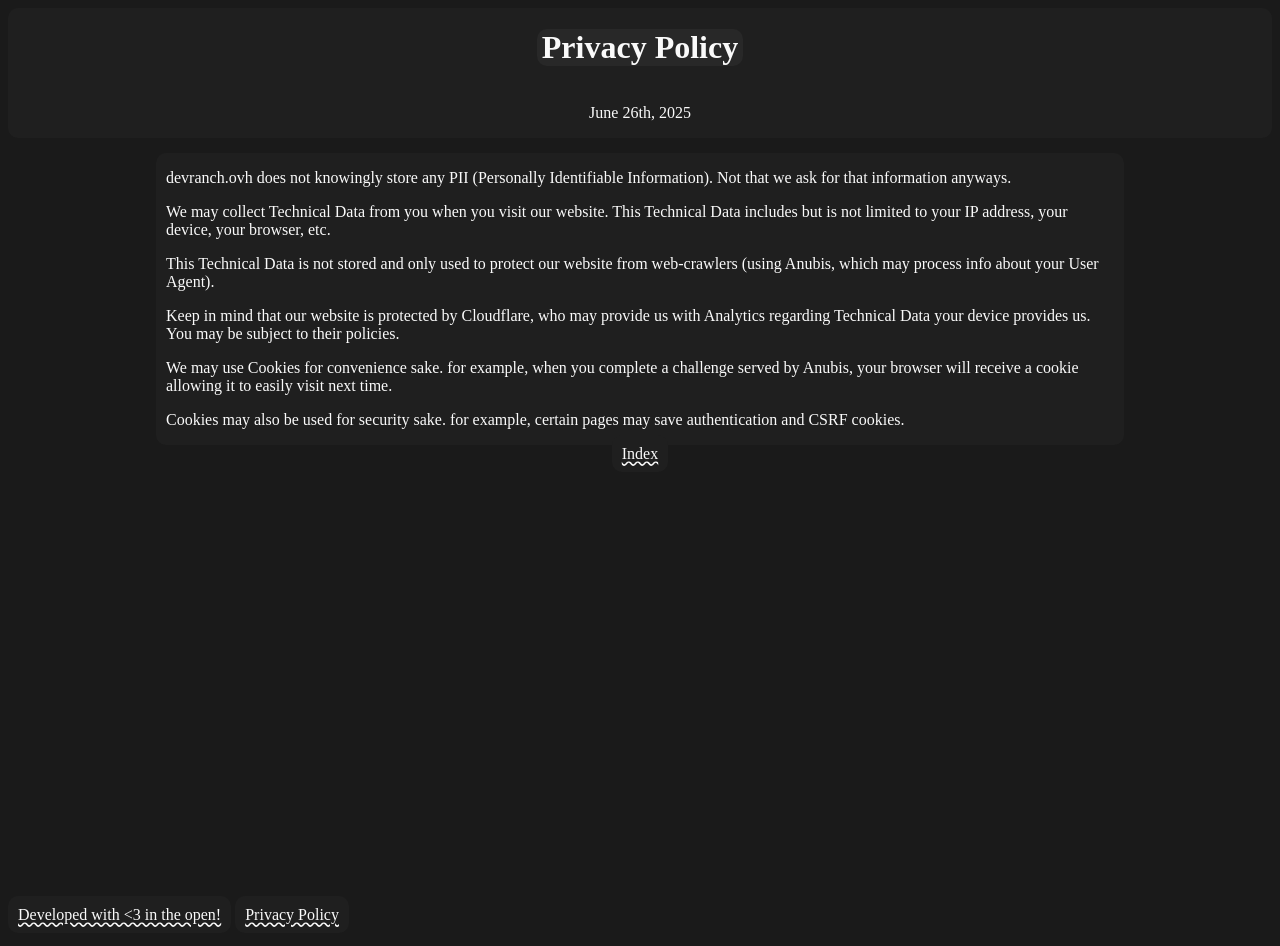
After one commit to BurntRanch/BurntSite, a Django app: page /privacy-policy in a window 1280 px wide. The commit adds this page. Run offline with Django 5.2, Linux system fonts and the light colour scheme; some web fonts are replaced.

Commit message:
add privacy-policy, HTML support, and improve footer.

```diff
--- a/BurntBlog/static/style.css
+++ b/BurntBlog/static/style.css
@@ -17,7 +17,7 @@
     padding: 10px;
 }
 
-.bottom-left {
+.left {
     position: fixed;
     bottom: 0;
     left: 0;
@@ -27,11 +27,28 @@
     border-bottom-right-radius: 0px;
 }
 
+.right {
+    position: fixed;
+    bottom: 0;
+    right: 0;
+
+    border-top-right-radius: 0px;
+    border-bottom-left-radius: 0px;
+    border-bottom-right-radius: 0px;
+}
+
+#footer {
+    position: absolute;
+    bottom: 0;
+    width: 100%;
+    height: 2rem;
+}
+
 html {
     background-color: #1a1a1a;
 }
 
-h1, h2, h3, p, a {
+h1, h2, h3, p, a, #post-content {
     color: #fafafa;
     font-family: 'AdwaitaMono';
 }
@@ -40,6 +57,15 @@ a {
     text-decoration-style: wavy;
     text-decoration-color: #fafafa;
     text-underline-offset: 2px;
+}
+
+#page-container {
+    position: relative;
+    min-height: 100vh;
+}
+
+#content-wrap {
+    padding-bottom: 2.5rem;
 }
 
 #title, #post-content {
@@ -65,7 +91,7 @@ a {
 }
 
 #title h1 {
-    background-color: #2f2f2f;
+    background-color: #282828;
     border-radius: 10px;
 }
 
--- a/BurntBlog/templates/main.html
+++ b/BurntBlog/templates/main.html
@@ -13,7 +13,8 @@
 {% endblock %}
 </div>
 
-<div style="padding-top: 15px;">
+<div id="page-container">
+    <div id="content-wrap" style="padding-top: 15px;">
     {% block content %}
         <h3>Here are some blog posts you might like:</h3>
 
@@ -29,8 +30,11 @@
         {% endif %}
     {% endblock %}
     </div>
-
-<a href="https://github.com/BurntRanch/BurntSite" class="button bottom-left">Developed with &lt;3 in the open!</a>
+    <footer id="footer">
+        <a href="https://github.com/BurntRanch/BurntSite" class="button">Developed with &lt;3 in the open!</a>
+        <a href="/privacy-policy" class="button">Privacy Policy</a>
+    </footer>
+</div>
 
 </body>
 </html>
--- a/BurntBlog/templates/post.html
+++ b/BurntBlog/templates/post.html
@@ -13,7 +13,7 @@
 {% block content %}
     {% if post %}
         <div class="center">
-            <div id="post-content"><p>{{ post.content|linebreaks }}</p></div>
+            <div id="post-content">{{ post.content|safe|linebreaks }}</div>
             <span>
             <a class="button" href="/">Index</a>
             </span>
--- /dev/null
+++ b/BurntBlog/templates/privacy-policy.html
@@ -0,0 +1,22 @@
+{% extends "main.html" %}
+
+{% block header %}
+    <h1>Privacy Policy</h1>
+    <p>June 26th, 2025</p>
+{% endblock %}
+
+{% block content %}
+    <div class="center">
+        <div id="post-content">
+            <p>devranch.ovh does not knowingly store any PII (Personally Identifiable Information). Not that we ask for that information anyways.</p>
+            <p>We may collect Technical Data from you when you visit our website. This Technical Data includes but is not limited to your IP address, your device, your browser, etc.</p>
+            <p>This Technical Data is not stored and only used to protect our website from web-crawlers (using Anubis, which may process info about your User Agent).</p>
+            <p>Keep in mind that our website is protected by Cloudflare, who may provide us with Analytics regarding Technical Data your device provides us. You may be subject to their policies.</p>
+            <p>We may use Cookies for convenience sake. for example, when you complete a challenge served by Anubis, your browser will receive a cookie allowing it to easily visit next time.</p>
+            <p>Cookies may also be used for security sake. for example, certain pages may save authentication and CSRF cookies.</p>
+        </div>
+        <span>
+        <a class="button" href="/">Index</a>
+        </span>
+    </div>
+{% endblock %}
--- a/BurntBlog/urls.py
+++ b/BurntBlog/urls.py
@@ -5,4 +5,5 @@ from . import views
 urlpatterns = [
     path("", views.blog_main, name="index"),
     path("blog/post/<id>", views.post, name="post"),
+    path("privacy-policy", views.privacy_policy, name="privacy-policy"),
 ]
--- a/BurntBlog/views.py
+++ b/BurntBlog/views.py
@@ -19,3 +19,7 @@ def post(request, id):
         pass
 
     return HttpResponse(template.render({ "post" : post }))
+
+def privacy_policy(request):
+    template = loader.get_template("privacy-policy.html")
+    return HttpResponse(template.render())
```
Lines whose indentation alone changed are shown as unchanged.
